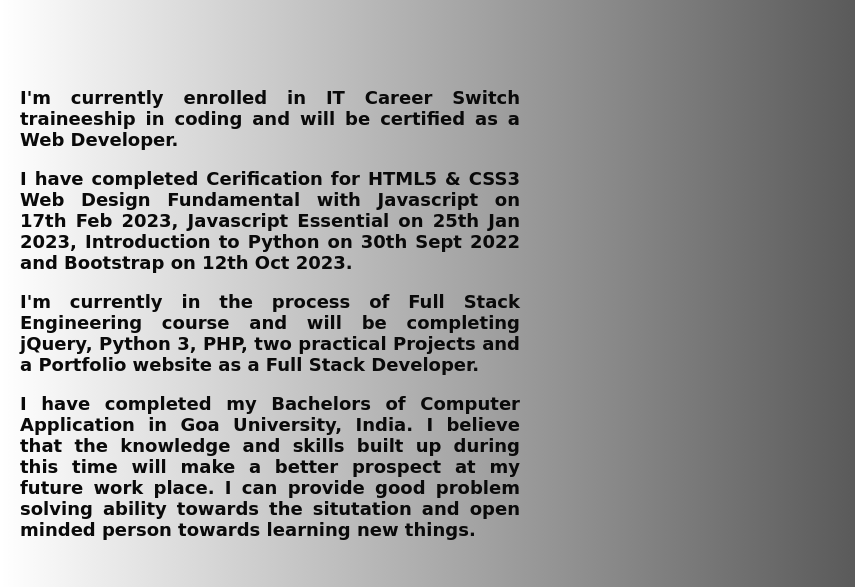
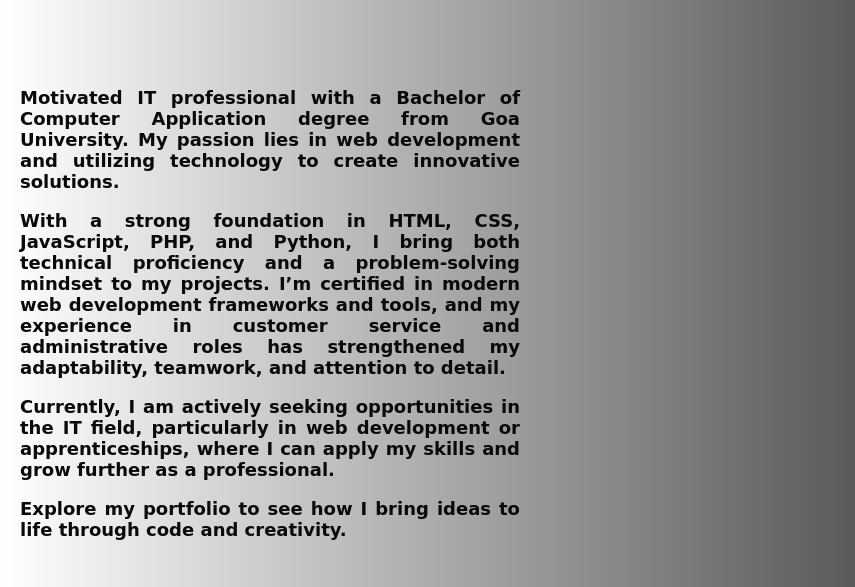
Before and after one commit to Josilda/Portfolio-Project, a plain HTML site: page index.html in a window 1280 px wide. Shown: the part 161-748 px from the top of the page, 0-855 px from the left. Drawn offline with nearby package versions, Linux system fonts and the light colour scheme; a web font is replaced by a local one.

Commit message:
Update index.html

```diff
--- a/index.html
+++ b/index.html
@@ -41,10 +41,10 @@
             </div>
 
             <div id="content">
-                <p>I'm currently enrolled in IT Career Switch traineeship in coding and will be certified as a Web Developer.</p>
-                <p>I have completed Cerification for HTML5 & CSS3 Web Design Fundamental with Javascript on 17th Feb 2023, Javascript Essential on 25th Jan 2023, Introduction to Python on 30th Sept 2022 and Bootstrap on 12th Oct 2023.</p>
-                <p>I'm currently in the process of Full Stack Engineering course and will be completing jQuery, Python 3, PHP, two practical Projects and a Portfolio website as a Full Stack Developer.</p>
-                <p>I have completed my Bachelors of Computer Application in Goa University, India. I believe that the knowledge and skills built up during this time will make a better prospect at my future work place. I can provide good problem solving ability towards the situtation and open minded person towards learning new things.</p>
+                <p>Motivated IT professional with a Bachelor of Computer Application degree from Goa University. My passion lies in web development and utilizing technology to create innovative solutions.</p>
+                <p>With a strong foundation in HTML, CSS, JavaScript, PHP, and Python, I bring both technical proficiency and a problem-solving mindset to my projects. I’m certified in modern web development frameworks and tools, and my experience in customer service and administrative roles has strengthened my adaptability, teamwork, and attention to detail.</p>
+                <p>Currently, I am actively seeking opportunities in the IT field, particularly in web development or apprenticeships, where I can apply my skills and grow further as a professional.</p>
+                <p>Explore my portfolio to see how I bring ideas to life through code and creativity.</p>
             </div>
         </div>
 
```
